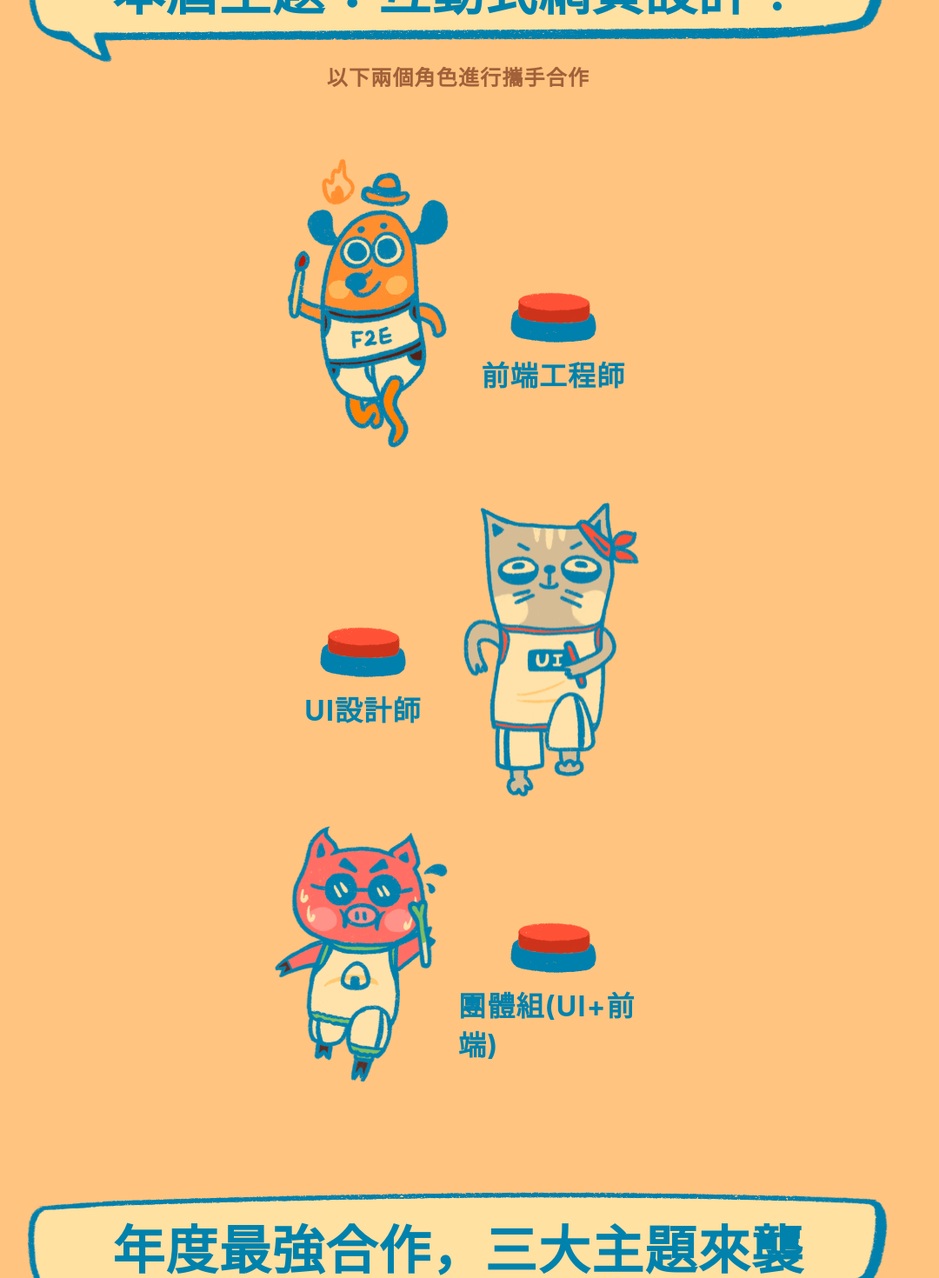
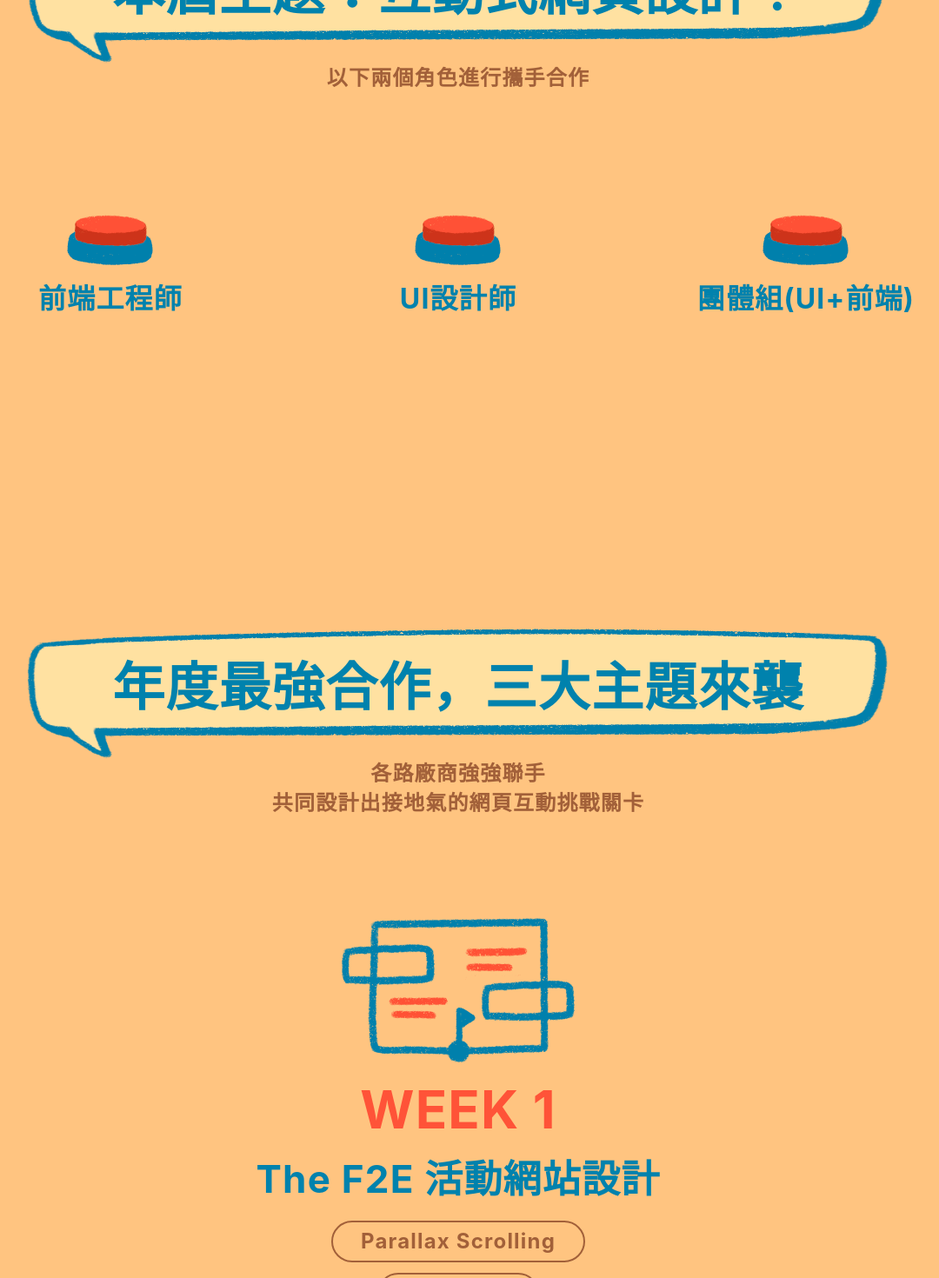
Before and after one commit to Beginneraboutlife116/the-f2e-2022-week1, a React (Create React App) app: page / in a window 1280 px wide. Shown: the part 1718-3188 px from the top of the page at 87% size, without its empty margins (113-1193 px from the left). Built offline with nearby package versions, Linux system fonts and the light colour scheme; a web font is replaced by a local one.

Commit message:
finish section three

```diff
--- a/src/pages/section-three/index.js
+++ b/src/pages/section-three/index.js
@@ -12,7 +12,11 @@ export default function SectionThree() {
       <p className={style.title}>以下兩個角色進行攜手合作</p>
       <ul className={style.list}>
         <li className={style.list__item}>
-          <img srcSet={characterF2e} alt="f2e icon" />
+          <img
+            srcSet={characterF2e}
+            alt="f2e icon"
+            className={style.list__picture}
+          />
           <div className={style.cta}>
             <JoinHand className={style.cta__hand} />
             <a href="https://2022.thef2e.com/signup" target="blank">
@@ -29,10 +33,18 @@ export default function SectionThree() {
             </a>
             <p className={style.cta__title}>UI設計師</p>
           </div>
-          <img srcSet={characterUi} alt="f2e icon" />
+          <img
+            srcSet={characterUi}
+            alt="f2e icon"
+            className={style.list__picture}
+          />
         </li>
         <li className={style.list__item}>
-          <img srcSet={characterTeam} alt="f2e icon" />
+          <img
+            srcSet={characterTeam}
+            alt="f2e icon"
+            className={style.list__picture}
+          />
           <div className={style.cta}>
             <JoinHand className={style.cta__hand} />
             <a href="https://2022.thef2e.com/signup" target="blank">
--- a/src/pages/section-three/style.module.scss
+++ b/src/pages/section-three/style.module.scss
@@ -18,6 +18,17 @@
     grid-template-columns: repeat(2, 1fr);
     place-items: center;
   }
+  @media (min-width: 75em) {
+    grid-template-columns: repeat(3, 1fr);
+    width: 73.75rem;
+    margin-inline: auto;
+    &__item {
+      display: block;
+    }
+    &__picture {
+      display: none;
+    }
+  }
 }
 
 .cta {
```
